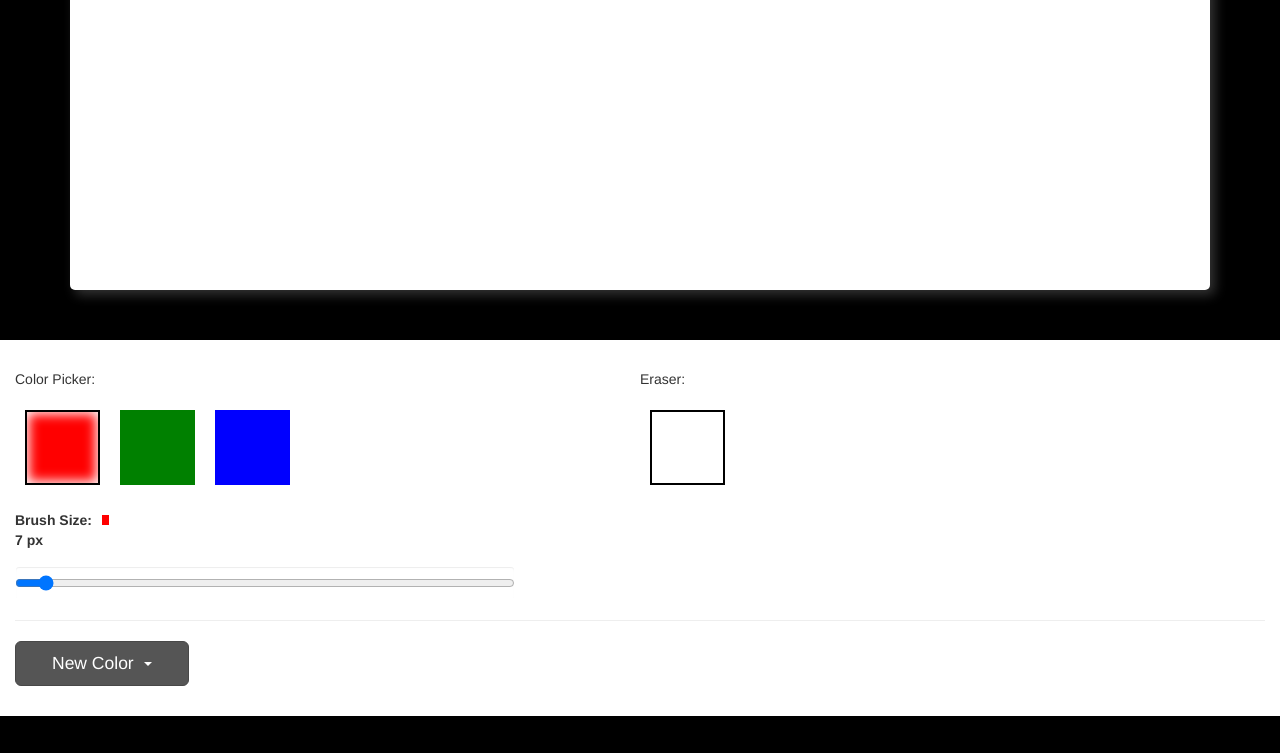
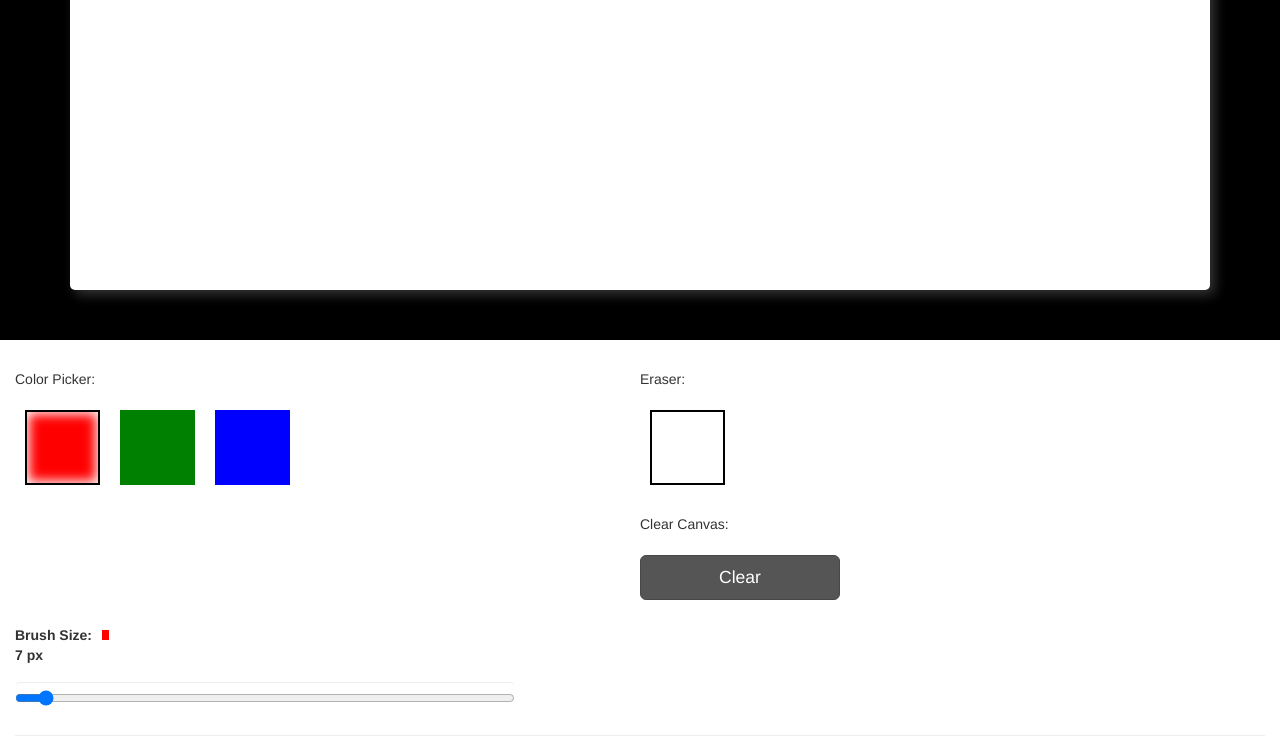
Before and after one commit to amir5000/DrawingApp, a website: page index.html in a window 1280 px wide. Shown: the part 400-1153 px from the top of the page. Drawn offline with nearby package versions, Linux system fonts and the light colour scheme.

Commit message:
added clear button that clears the page

```diff
--- a/index.html
+++ b/index.html
@@ -38,6 +38,10 @@
 				Eraser:
 			</p>
 			<li class="white"></li>
+			<p class="clear-canv">
+				Clear Canvas:
+				<a href="/" class="btn clear btn-primary">Clear</a>
+			</p>
 		</ul>
 		<br>
 		<div class="stroke-width">
--- a/src/scss/main.scss
+++ b/src/scss/main.scss
@@ -28,7 +28,10 @@ canvas {
 	clear: both;
 	float: none;
 	display: block;
-
+	&.clear {
+		width: 200px;
+		margin: 20px 0 0;
+	}
 	.caret {
 		margin: 0 0 0 10px;
 	}
@@ -38,6 +41,11 @@ canvas {
 	margin: 50px 0 20px;
 	padding: 30px 15px;
 	background-color: white;
+
+	.clear-canv {
+		clear: both;
+		padding: 20px 0 0;
+	}
 	ul {
 		float: left;
 		width: 50%;
```
Also changed, not shown: dist/assets/css/main.css, dist/assets/css/main.min.css.
